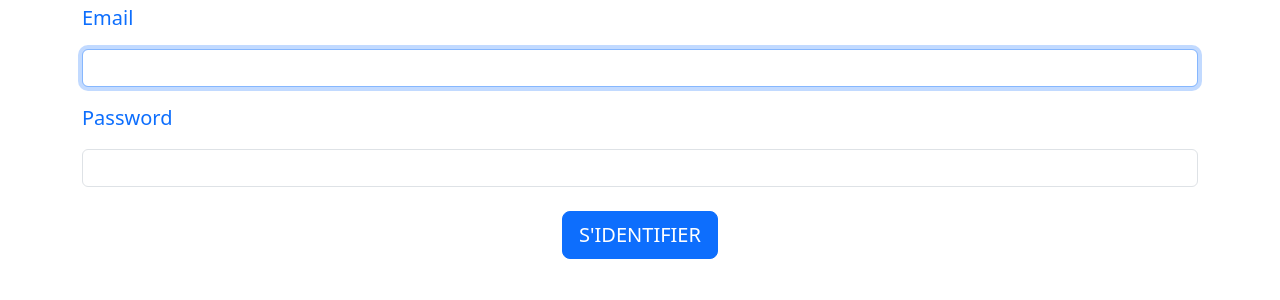
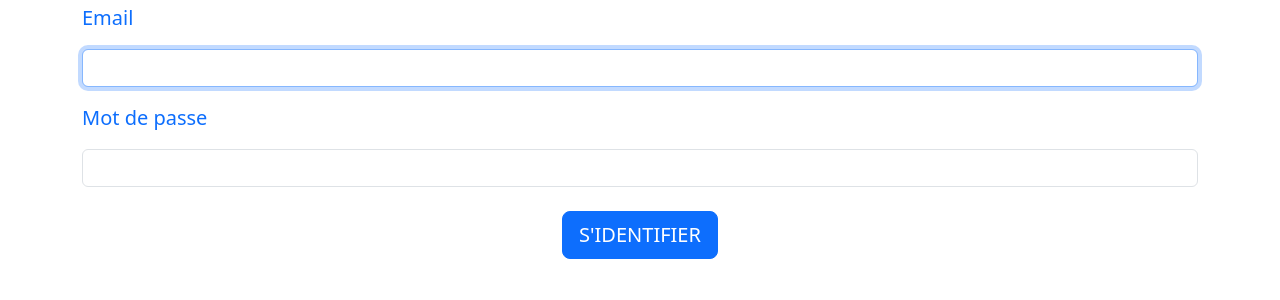
Before and after one commit to ArnaudBvd/Bravard_exam_SF, a Symfony app: template templates/security/login.html.twig in a window 1280 px wide. Shown: the part 189-489 px from the top of the page. Run offline with Twig, Linux system fonts and the light colour scheme; the template is opened without the code that fills it, so the values that code supplies are empty; some libraries are stand-ins or nearby versions.

```diff
--- a/templates/security/login.html.twig
+++ b/templates/security/login.html.twig
@@ -24,7 +24,7 @@
 				<input type="email" value="{{ last_username }}" name="email" id="inputEmail" class="form-control" autocomplete="email" required autofocus>
 			</div>
 			<div class="mt-3">
-				<label class="text-primary fs-5 mb-3" for="inputPassword">Password</label>
+				<label class="text-primary fs-5 mb-3" for="inputPassword">Mot de passe</label>
 				<input type="password" name="password" id="inputPassword" class="form-control" autocomplete="current-password" required>
 			</div>
 			<input type="hidden" name="_csrf_token" value="{{ csrf_token('authenticate') }}">
```
